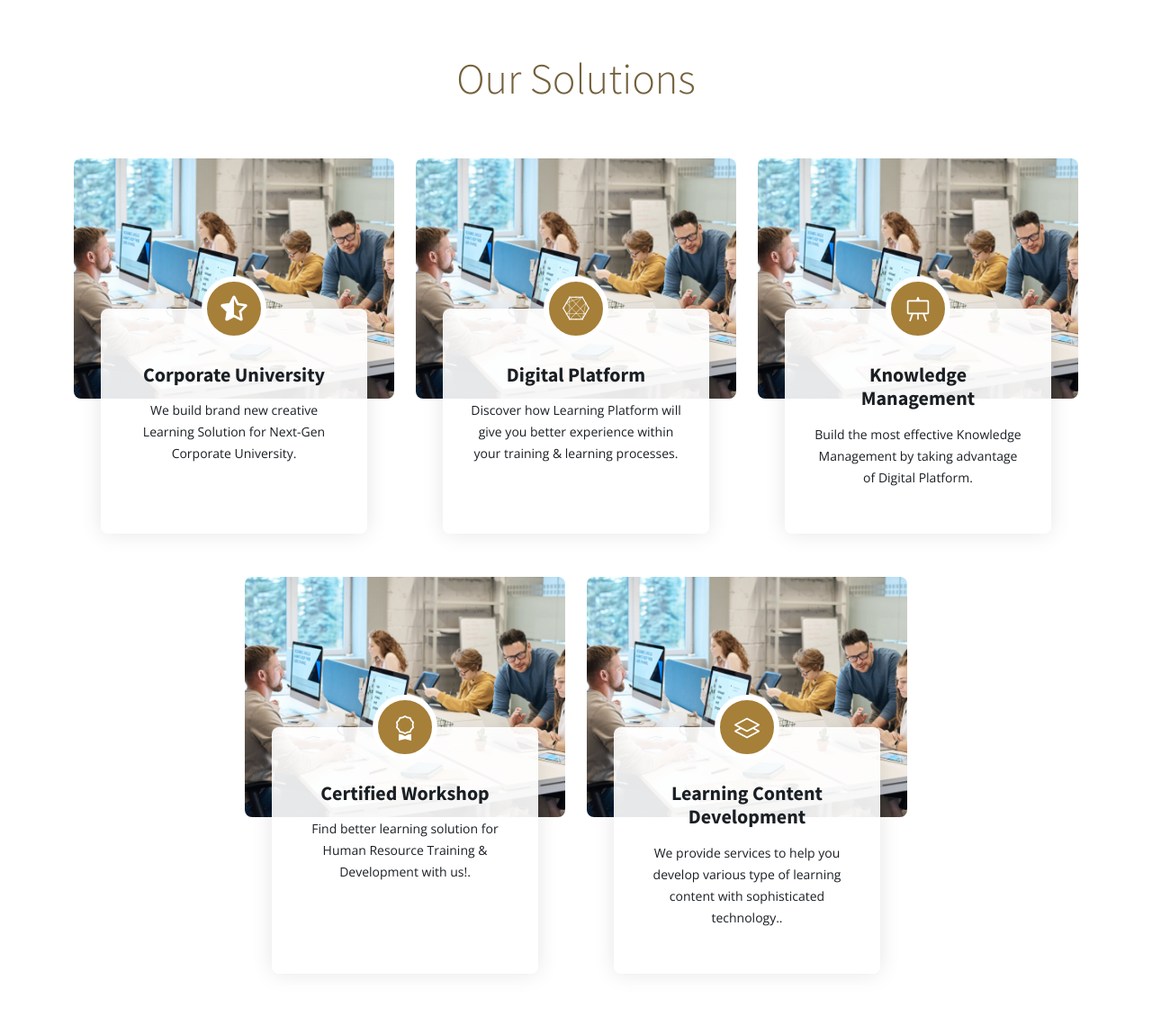
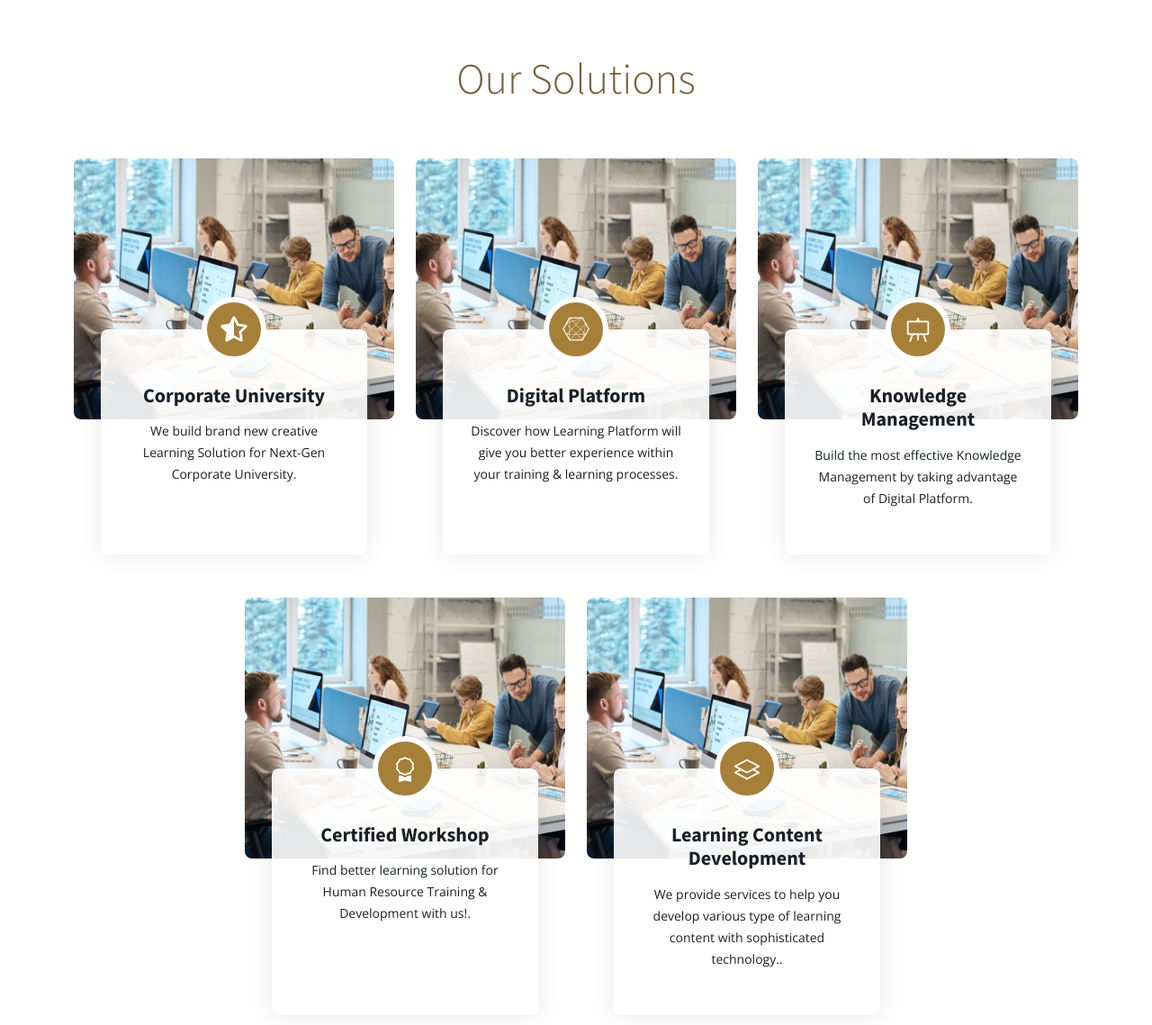
Before and after one commit to sultanjawer/wahanatatar3, a PHP site: page / in a window 1280 px wide. Shown: the part 876-2015 px from the top of the page at 90% size. Run offline with PHP 8.4, Linux system fonts and the light colour scheme.

Commit message:
meta & solutions

```diff
--- a/partials/meta.php
+++ b/partials/meta.php
@@ -40,4 +40,12 @@
 	<!-- Template Main CSS File -->
 	<link href="/assets/css/main.css" rel="stylesheet">
 	<link href="/assets/css/newstyle.css" rel="stylesheet">
+
+	<style>
+		.img-fluid-slider {
+			min-width: 100%;
+			max-width: 100%;
+			height: 290px !important;
+		}
+	</style>
 </head>
--- a/sections/solutions.php
+++ b/sections/solutions.php
@@ -11,7 +11,7 @@
 			<div class="col" data-aos="zoom-in" data-aos-delay="200">
 				<div class="service-item d-flex flex-column h-100">
 					<div class="img">
-						<img src="assets/img/services-1.jpg" class="img-fluid" alt="">
+						<img src="assets/img/services-1.jpg" class="img-fluid-slider" alt="">
 					</div>
 					<div class="details position-relative flex-grow-1">
 						<div class="icon">
@@ -27,7 +27,7 @@
 			<div class="col" data-aos="zoom-in" data-aos-delay="200">
 				<div class="service-item d-flex flex-column h-100">
 					<div class="img">
-						<img src="assets/img/services-1.jpg" class="img-fluid" alt="">
+						<img src="assets/img/services-1.jpg" class="img-fluid-slider" alt="">
 					</div>
 					<div class="details position-relative flex-grow-1">
 						<div class="icon">
@@ -43,7 +43,7 @@
 			<div class="col" data-aos="zoom-in" data-aos-delay="200">
 				<div class="service-item d-flex flex-column h-100">
 					<div class="img">
-						<img src="assets/img/services-1.jpg" class="img-fluid" alt="">
+						<img src="assets/img/services-1.jpg" class="img-fluid-slider" alt="">
 					</div>
 					<div class="details position-relative flex-grow-1">
 						<div class="icon">
@@ -59,7 +59,7 @@
 			<div class="col" data-aos="zoom-in" data-aos-delay="200">
 				<div class="service-item d-flex flex-column h-100">
 					<div class="img">
-						<img src="assets/img/services-1.jpg" class="img-fluid" alt="">
+						<img src="assets/img/services-1.jpg" class="img-fluid-slider" alt="">
 					</div>
 					<div class="details position-relative flex-grow-1">
 						<div class="icon">
@@ -75,7 +75,7 @@
 			<div class="col" data-aos="zoom-in" data-aos-delay="200">
 				<div class="service-item d-flex flex-column h-100">
 					<div class="img">
-						<img src="assets/img/services-1.jpg" class="img-fluid" alt="">
+						<img src="assets/img/services-1.jpg" class="img-fluid-slider" alt="">
 					</div>
 					<div class="details position-relative flex-grow-1">
 						<div class="icon">
```
